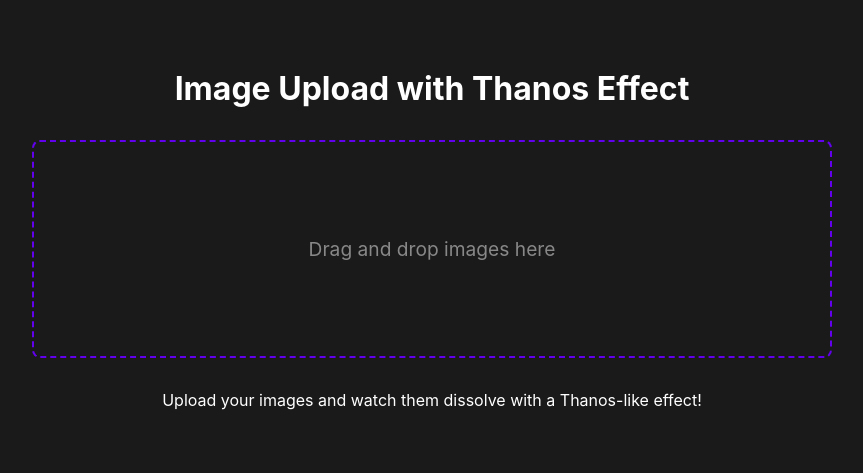
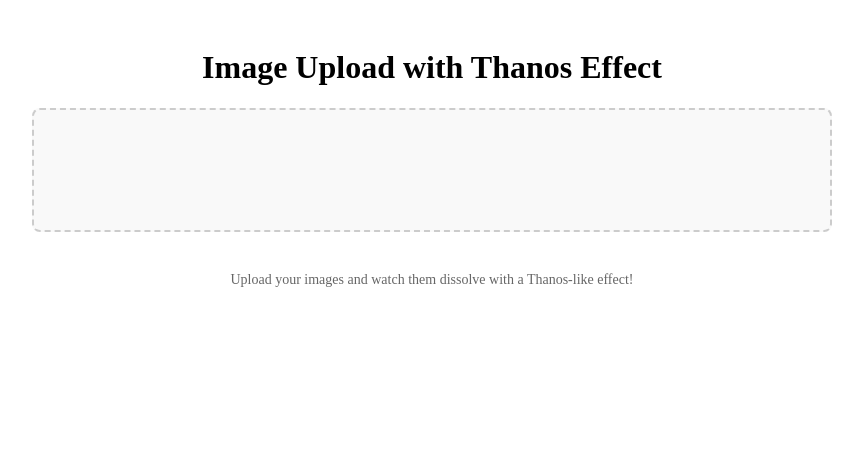
Before and after one commit to Klaudioz/ThanosImageErase, a Flask app: page / in a window 1280 px wide. Shown: the top 473 px of the page, without its empty margins (208-1071 px from the left). Run offline with Flask 3, Linux system fonts and the light colour scheme.

Commit message:
Agent query: Please check if: 1. The interface shows drag and drop functionality 2. Files are uploaded when dropped 3. The delete button appears below the image 4. The Thanos effect works correctly when deleting

```diff
--- a/app.py
+++ b/app.py
@@ -6,7 +6,7 @@ app = Flask(__name__)
 app.secret_key = 'your-secret-key-here'
 
 # Configure upload folder
-UPLOAD_FOLDER = 'static/uploads'
+UPLOAD_FOLDER = 'public/uploads'
 ALLOWED_EXTENSIONS = {'png', 'jpg', 'jpeg', 'gif'}
 
 if not os.path.exists(UPLOAD_FOLDER):
@@ -26,6 +26,10 @@ def index():
         if allowed_file(filename):
             images.append(filename)
     return render_template('index.html', images=images)
+
+@app.route('/public/<path:filename>')
+def serve_public(filename):
+    return send_from_directory('public', filename)
 
 @app.route('/upload', methods=['POST'])
 def upload_file():
--- a/static/js/main.js
+++ b/public/main.js
@@ -13,6 +13,7 @@ document.addEventListener("DOMContentLoaded", () => {
     let isAnimating = false;
     let currentFilename = null;
 
+    // Check if the browser is Safari
     function isSafariBrowser() {
         const ua = navigator.userAgent.toLowerCase();
         return ua.includes("safari") && !ua.includes("chrome") && !ua.includes("android");
@@ -65,7 +66,7 @@ document.addEventListener("DOMContentLoaded", () => {
 
                 // Display the uploaded image
                 currentFilename = result.filename;
-                displayedImage.src = `/static/uploads/${result.filename}`;
+                displayedImage.src = `/public/uploads/${result.filename}`;
                 displayedImage.style.display = "block";
                 deleteButton.classList.remove("hidden");
             } else {
@@ -91,31 +92,6 @@ document.addEventListener("DOMContentLoaded", () => {
         }
     }
 
-    ['dragenter', 'dragover', 'dragleave', 'drop'].forEach(eventName => {
-        uploadContainer.addEventListener(eventName, preventDefaults, false);
-    });
-
-    ['dragenter', 'dragover'].forEach(eventName => {
-        uploadContainer.addEventListener(eventName, highlight, false);
-    });
-
-    ['dragleave', 'drop'].forEach(eventName => {
-        uploadContainer.addEventListener(eventName, unhighlight, false);
-    });
-
-    uploadContainer.addEventListener('drop', handleDrop, false);
-
-    function setRandomSeed() {
-        const randomSeed = Math.floor(Math.random() * 1000);
-        bigNoise.setAttribute("seed", randomSeed);
-    }
-
-    function easeOutCubic(t) {
-        return 1 - Math.pow(1 - t, 3);
-    }
-
-    const maxDisplacementScale = 2000;
-
     async function deleteImage() {
         if (!currentFilename) return;
 
@@ -131,48 +107,60 @@ document.addEventListener("DOMContentLoaded", () => {
             }
         } catch (error) {
             console.error('Error deleting image:', error);
-            uploadStatus.textContent = "Error deleting image";
-            uploadStatus.className = "error";
         }
     }
 
-    deleteButton.addEventListener("click", async () => {
-        if (isAnimating || displayedImage.style.display === "none") return;
+    // Event Listeners
+    ['dragenter', 'dragover', 'dragleave', 'drop'].forEach(eventName => {
+        uploadContainer.addEventListener(eventName, preventDefaults);
+    });
+
+    ['dragenter', 'dragover'].forEach(eventName => {
+        uploadContainer.addEventListener(eventName, highlight);
+    });
+
+    ['dragleave', 'drop'].forEach(eventName => {
+        uploadContainer.addEventListener(eventName, unhighlight);
+    });
+
+    uploadContainer.addEventListener('drop', handleDrop);
+    deleteButton.addEventListener('click', () => {
+        if (isAnimating) return;
+
         isAnimating = true;
-
-        setRandomSeed();
-        deleteButton.classList.add("hidden");
-
         const duration = 1000;
         const startTime = performance.now();
+
+        function easeOutCubic(t) {
+            return 1 - Math.pow(1 - t, 3);
+        }
 
         function animate(currentTime) {
             const elapsed = currentTime - startTime;
             const progress = Math.min(elapsed / duration, 1);
             const easedProgress = easeOutCubic(progress);
 
-            const displacementScale = easedProgress * maxDisplacementScale;
-            displacementMap.setAttribute("scale", displacementScale);
+            const scale = easedProgress * 1000;
+            displacementMap.setAttribute("scale", scale);
 
             const scaleFactor = 1 + 0.1 * easedProgress;
             displayedImage.style.transform = `scale(${scaleFactor})`;
 
-            let opacity = progress < 0.5 ? 1 : 1 - ((progress - 0.5) / 0.5);
-            displayedImage.style.opacity = opacity;
+            if (progress < 0.5) {
+                displayedImage.style.opacity = 1;
+            } else {
+                displayedImage.style.opacity = 1 - (progress - 0.5) * 2;
+            }
 
             if (progress < 1) {
                 requestAnimationFrame(animate);
             } else {
-                setTimeout(async () => {
-                    await deleteImage();
-                    displayedImage.style.transform = "scale(1)";
-                    displayedImage.style.opacity = "1";
-                    displacementMap.setAttribute("scale", "0");
-                    isAnimating = false;
-                }, 0);
+                deleteImage();
+                isAnimating = false;
             }
         }
 
+        deleteButton.classList.add("hidden");
         requestAnimationFrame(animate);
     });
 });
--- /dev/null
+++ b/public/style.css
@@ -0,0 +1,92 @@
+.container {
+    max-width: 800px;
+    margin: 0 auto;
+    padding: 20px;
+    text-align: center;
+}
+
+.upload-container {
+    border: 2px dashed #ccc;
+    border-radius: 8px;
+    padding: 40px;
+    margin: 20px 0;
+    transition: all 0.3s ease;
+    background-color: #f9f9f9;
+}
+
+.upload-container.drag-over {
+    background-color: #e1f5fe;
+    border-color: #2196f3;
+}
+
+.image-container {
+    margin: 20px 0;
+    position: relative;
+}
+
+#displayed-image {
+    max-width: 100%;
+    height: auto;
+    filter: url(#dissolve-filter);
+    transition: transform 0.3s ease;
+}
+
+#delete-image {
+    padding: 10px 20px;
+    background-color: #f44336;
+    color: white;
+    border: none;
+    border-radius: 4px;
+    cursor: pointer;
+    margin-top: 10px;
+    transition: background-color 0.3s ease;
+}
+
+#delete-image:hover {
+    background-color: #d32f2f;
+}
+
+.hidden {
+    display: none !important;
+}
+
+.support-text {
+    margin-top: 40px;
+    color: #666;
+    font-size: 14px;
+}
+
+.support-text a {
+    color: #2196f3;
+    text-decoration: none;
+}
+
+.support-text a:hover {
+    text-decoration: underline;
+}
+
+.safari-warning {
+    background-color: #fff3cd;
+    color: #856404;
+    padding: 20px;
+    border-radius: 8px;
+    margin: 20px auto;
+    max-width: 600px;
+    text-align: center;
+}
+
+#upload-status {
+    margin: 10px 0;
+    padding: 10px;
+    border-radius: 4px;
+}
+
+#upload-status.error {
+    background-color: #ffebee;
+    color: #c62828;
+}
+
+#upload-status.success {
+    background-color: #e8f5e9;
+    color: #2e7d32;
+}
--- a/static/css/style.css
+++ /dev/null
@@ -1,111 +0,0 @@
-:root {
-    --background-color: #1a1a1a;
-    --text-color: #ffffff;
-    --accent-color: #6200ee;
-    --error-color: #cf6679;
-}
-
-body {
-    margin: 0;
-    padding: 0;
-    font-family: -apple-system, BlinkMacSystemFont, 'Segoe UI', Roboto, Oxygen, Ubuntu, Cantarell, 'Open Sans', 'Helvetica Neue', sans-serif;
-    background-color: var(--background-color);
-    color: var(--text-color);
-}
-
-.container {
-    max-width: 800px;
-    margin: 2rem auto;
-    padding: 1rem;
-    text-align: center;
-}
-
-.upload-container {
-    margin: 2rem 0;
-    padding: 2rem;
-    border: 2px dashed var(--accent-color);
-    border-radius: 8px;
-    transition: all 0.3s ease;
-    position: relative;
-    min-height: 150px;
-    display: flex;
-    align-items: center;
-    justify-content: center;
-}
-
-.upload-container.drag-over {
-    border-color: #69f0ae;
-    background-color: rgba(105, 240, 174, 0.1);
-    transform: scale(1.02);
-}
-
-.upload-container::before {
-    content: 'Drag and drop images here';
-    display: block;
-    color: #888;
-    font-size: 1.2rem;
-}
-
-.image-container {
-    position: relative;
-    margin: 2rem auto;
-    max-width: 600px;
-}
-
-#displayed-image {
-    max-width: 100%;
-    height: auto;
-    border-radius: 8px;
-    filter: url(#dissolve-filter);
-}
-
-button {
-    background-color: var(--accent-color);
-    color: var(--text-color);
-    border: none;
-    padding: 0.5rem 1rem;
-    border-radius: 4px;
-    cursor: pointer;
-    transition: opacity 0.3s ease;
-    margin: 1rem auto;
-    display: block;
-}
-
-button:hover {
-    opacity: 0.8;
-}
-
-#delete-image {
-    margin-top: 1rem;
-}
-
-.hidden {
-    display: none !important;
-}
-
-.safari-warning {
-    position: fixed;
-    top: 50%;
-    left: 50%;
-    transform: translate(-50%, -50%);
-    background-color: var(--error-color);
-    padding: 2rem;
-    border-radius: 8px;
-    text-align: center;
-}
-
-#upload-status {
-    position: absolute;
-    bottom: 1rem;
-    left: 50%;
-    transform: translateX(-50%);
-    padding: 0.5rem;
-}
-
-.error {
-    color: var(--error-color);
-}
-
-.success {
-    color: #69f0ae;
-}
--- a/templates/base.html
+++ b/templates/base.html
@@ -4,10 +4,10 @@
     <meta charset="UTF-8">
     <meta name="viewport" content="width=device-width, initial-scale=1.0">
     <title>Image Upload with Thanos Effect</title>
-    <link rel="stylesheet" href="{{ url_for('static', filename='css/style.css') }}">
+    <link rel="stylesheet" href="{{ url_for('serve_public', filename='style.css') }}">
 </head>
 <body>
     {% block content %}{% endblock %}
-    <script src="{{ url_for('static', filename='js/main.js') }}"></script>
+    <script src="{{ url_for('serve_public', filename='main.js') }}"></script>
 </body>
 </html>
```
Also changed, not shown: public/uploads/CleanShot_2024-11-01_at_17.34.30.jpeg (renamed from static/uploads/CleanShot_2024-11-01_at_17.34.30.jpeg).
